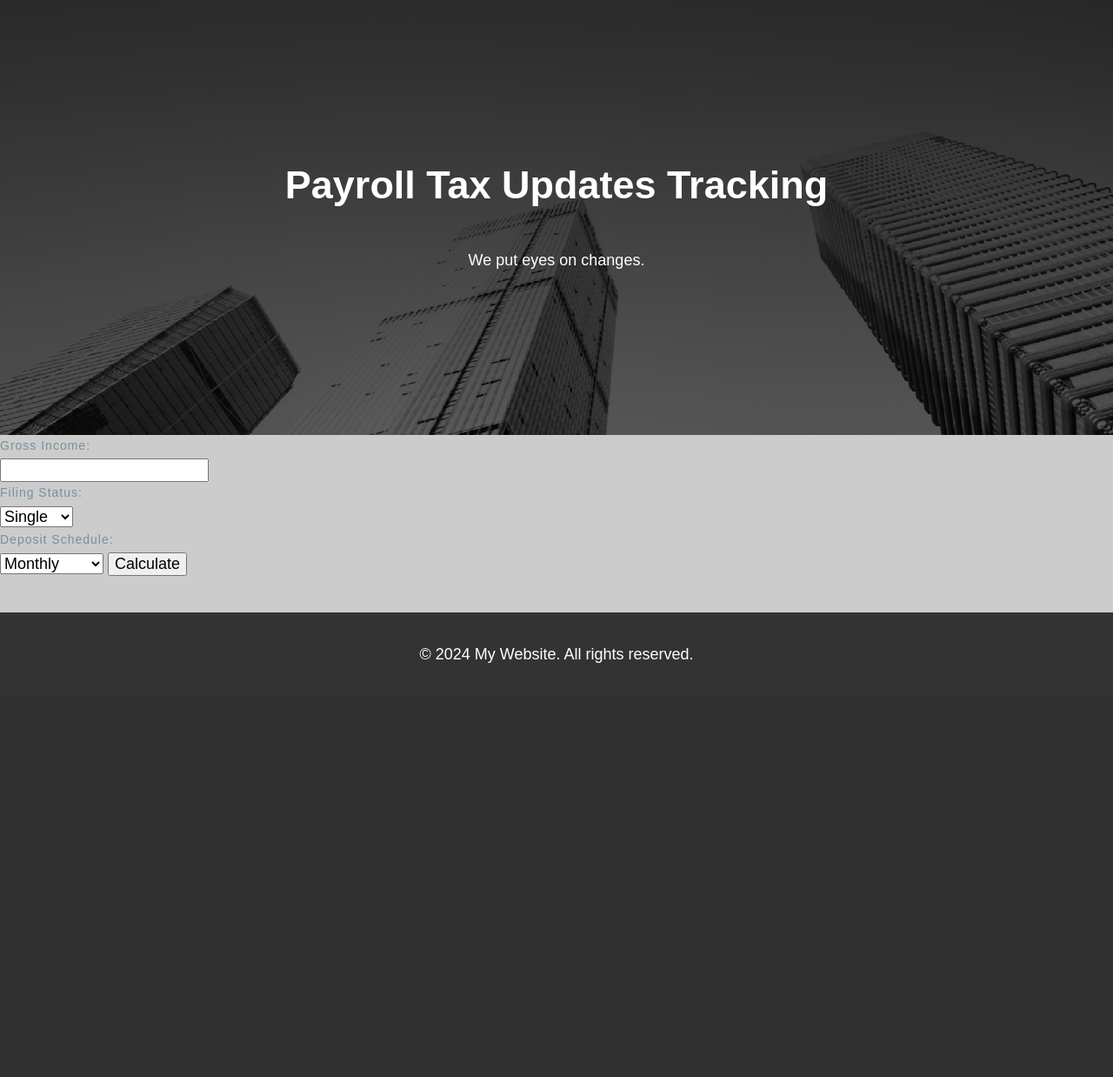
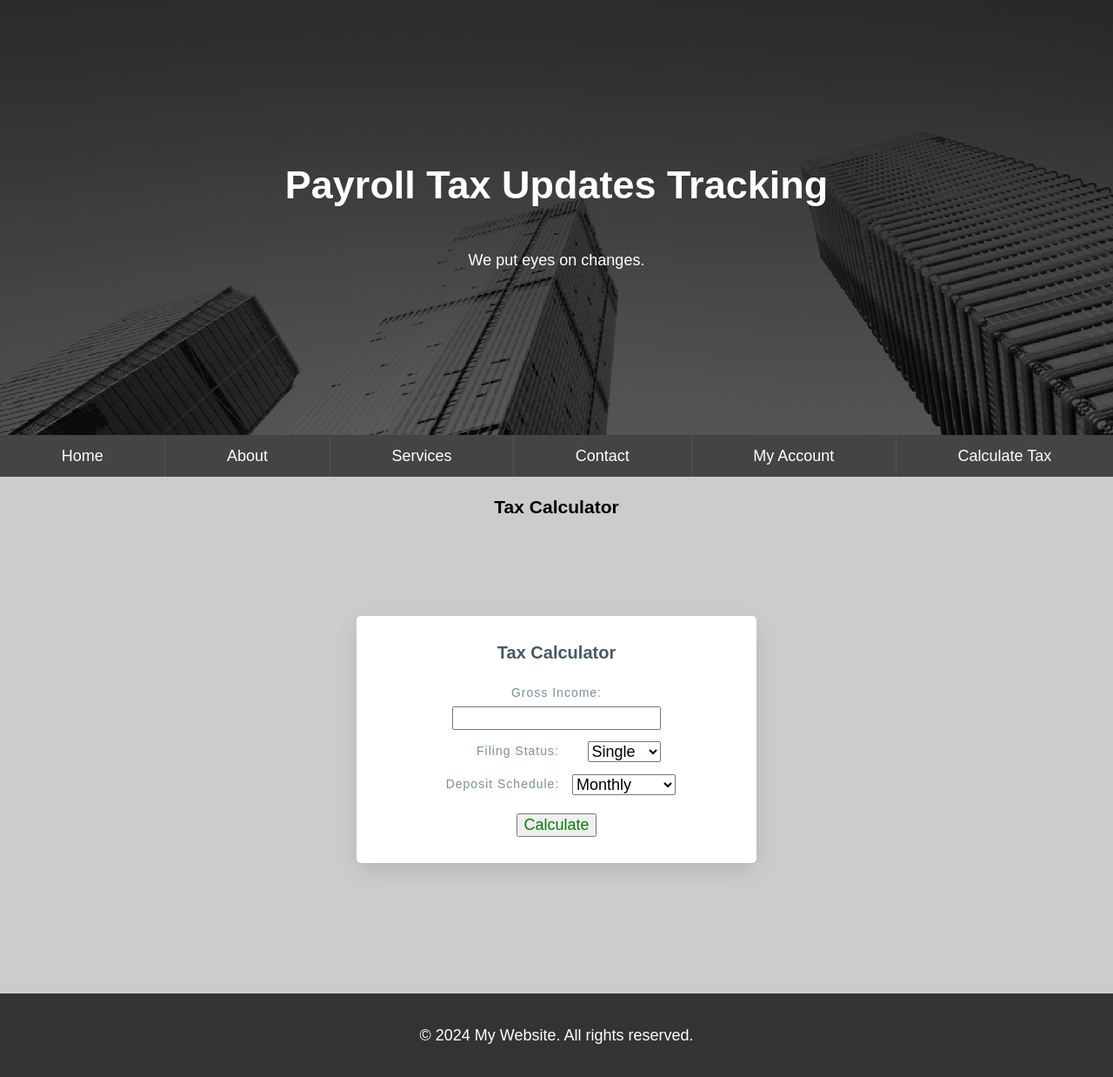
Before and after one commit to SharonCao0920/PayrollTaxTrackingSystem, a Flask app: page /calculate/ in a window 1280 px wide. Shown: the whole page at 87% size. Before the commit the page ends 762 px from the top, so only its background shows below. Run offline with Flask 3, Linux system fonts and the light colour scheme.

Commit message:
TaxCalculationFranc

```diff
--- a/app.py
+++ b/app.py
@@ -2,16 +2,12 @@ from datetime import datetime
 from email.mime.multipart import MIMEMultipart
 from email.mime.text import MIMEText
 from functools import wraps
-import random
-import smtplib
 from flask import Flask, jsonify, redirect, render_template, request, session
 import pymongo
 from dotenv import load_dotenv
 import os
 
 from werkzeug import Client
-
-
 
 
 app = Flask(__name__)
@@ -31,15 +27,6 @@ db = client.user_login_system
 otp_collection = db.otp_collection
 
 
-
-# mail transporter setup... replace setup with project mail setup
-smtp_host = 'smtp.mail.yahoo.com'
-smtp_port = 465
-smtp_user = 'ennydiamond@yahoo.com'
-smtp_pass = 'cuojgnjurjsllgal'
-
-
-
 #decorators
 def login_required(func):
     @wraps(func)
@@ -52,6 +39,8 @@ def login_required(func):
     return wrap
 #routes
 from user import routes
+from generateOTP import routes
+from calculateTax import routes
 
 @app.route('/')
 def home():
@@ -100,116 +89,9 @@ def goresetPass():
 def generate():
     return render_template('generateOTP.html')
 
-
 @app.route('/calculate/')
 def calculate():
     return render_template('calculateTax.html')
 
-
-
-# Generate OTP
-def generate_otp():
-    return str(random.randint(100000, 999999))
-
-
-# Send OTP via email
-def send_otp_by_email(email, otp):
-    msg = MIMEMultipart()
-    msg['From'] = 'ennydiamond@yahoo.com' #replace mail with project mail
-    msg['To'] = email
-    msg['Subject'] = 'OTP for Verification'
-    body = f'Your OTP is: {otp}'
-    msg.attach(MIMEText(body, 'plain'))
-
-    with smtplib.SMTP_SSL(smtp_host, smtp_port) as server:
-        server.login(smtp_user, smtp_pass)
-        server.sendmail(smtp_user, email, msg.as_string())
-    print('OTP sent to', email)
-
-
-# Verify OTP
-def verify_otp(otp):
-    otp_data = otp_collection.find_one({"otp": otp})
-    if not otp_data:
-        return "not found"
-
-    timestamp = otp_data["timestamp"]
-    current_time = datetime.now()
-    difference_in_minutes = (current_time - timestamp).total_seconds() / 60
-
-    if difference_in_minutes > 5:
-        return "expired"
-
-    return "ok"
-
-def calculate_federal_taxes(gross_income, filing_status):
-    # Constants for Federal Taxes
-    FUTA_RATE = 0.006
-    SSA_RATE = 0.062
-    FUTA_CAP = 7000
-    SSA_CAP = 137700
-    federal_tax_rate = 0.22 if filing_status == 'single' else 0.24
-
-    federal_tax = gross_income * federal_tax_rate
-    futa_tax = min(gross_income, FUTA_CAP) * FUTA_RATE
-    ssa_tax = min(gross_income, SSA_CAP) * SSA_RATE
-
-    return {
-        'federal_tax': round(federal_tax, 2),
-        'futa_tax': round(futa_tax, 2),
-        'ssa_tax': round(ssa_tax, 2)
-    }
-
-def calculate_ca_taxes(gross_income):
-    # Constants for California State Taxes
-    CA_STATE_TAX_RATE = 0.08  # Simplified average rate
-    CA_SDI_RATE = 0.01  # State Disability Insurance rate
-    CA_SDI_CAP = 122909  # Adjust as necessary
-
-    ca_state_tax = gross_income * CA_STATE_TAX_RATE
-    ca_sdi_tax = min(gross_income, CA_SDI_CAP) * CA_SDI_RATE
-
-    return {
-        'ca_state_tax': round(ca_state_tax, 2),
-        'ca_sdi_tax': round(ca_sdi_tax, 2)
-    }
-
-
-# API endpoint to generate and send OTP
-@app.route('/generate-otp', methods=['POST'])
-def generate_otp_endpoint():
-    data = request.json
-    email = data.get('email')
-    otp = generate_otp()
-
-    otp_collection.insert_one({"email": email, "otp": otp, "timestamp": datetime.now()})
-    send_otp_by_email(email, otp)
-
-    return jsonify({"success": True})
-
-
-# Verify OTP Endpoint
-@app.route('/verify-otp', methods=['POST'])
-def verify_otp_endpoint():
-    data = request.json
-    otp = data.get('otp')
-    verification_result = verify_otp(otp)
-
-    return jsonify({"status": verification_result})
-
-@app.route('/calculatetax', methods=['GET', 'POST'])
-def index():
-    if request.method == 'POST':
-        gross_income = float(request.form['gross_income'])
-        filing_status = request.form['filing_status']
-
-        federal_taxes = calculate_federal_taxes(gross_income, filing_status)
-        ca_taxes = calculate_ca_taxes(gross_income)
-
-        total_taxes = sum(federal_taxes.values()) + sum(ca_taxes.values())
-
-        return render_template('taxResult.html', federal_taxes=federal_taxes, ca_taxes=ca_taxes, total_taxes=round(total_taxes, 2))
-    return render_template('taxResult.html')
-
 if __name__ == '__main__':
     app.run(debug=True)
--- a/static/css/styles.css
+++ b/static/css/styles.css
@@ -292,3 +292,45 @@ footer {
   padding: 10px 0;
   width: 100%; /* Full width */
 }
+
+.form-row {
+  margin-bottom: 10px;
+  text-align: center;
+}
+
+.form-row label,
+.form-row input,
+.form-row select {
+  display: inline-block;
+  vertical-align: middle;
+}
+
+.form-row label {
+  width: 150px; /* Adjust as needed */
+}
+
+.form-row button {
+  display: inline-block;
+  vertical-align: middle;
+  margin-top: 10px;
+  color: green;
+}
+
+.tax-info {
+  text-align: justify;
+}
+
+.tax-info p {
+  text-align: left;
+  display: flex;
+  justify-content: space-between;
+}
+
+.tax-info p span {
+  text-align: right;
+}
+
+.right-align {
+  text-align: justify;
+  color: blue;
+}
--- a/static/js/scripts.js
+++ b/static/js/scripts.js
@@ -96,7 +96,7 @@ document.getElementById('otpForm').addEventListener('submit', async function(eve
 
   const email = document.getElementById('email').value.trim();
 
-  const url =  '/generate-otp'
+  const url =  '/generateOTP/generate-otp'
 
   // Data to send
   const data = {
@@ -143,7 +143,7 @@ document.getElementById('otpVerifyForm').addEventListener('submit', async functi
   const otp = document.getElementById('otp').value.trim();
 
   // URL endpoint for OTP verification
-  const url = '/verify-otp';
+  const url = '/generateOTP/verify-otp';
 
   // Data to send
   const data = {
--- a/templates/calculateTax.html
+++ b/templates/calculateTax.html
@@ -1,21 +1,43 @@
 {% extends "base.html" %}
 {% block content %}
+{% include 'components/tabs.html' %}
+    <div>
 
-    <div>
-        <form id="taxForm" method="POST" action="/calculatetax">
+        <h3 class="center">Tax Calculator</h3>
+        <div class="card-wrapper">
+            <div class="card">
+                <h2 class="center">Tax Calculator</h2>
+
+                <div class="center">
+                    <form id="taxForm" method="POST" action="/calculateTax/calculatetax">
+                        <div class="form-row">
                             <label for="gross_income">Gross Income:</label>
                             <input type="number" id="gross_income" name="gross_income" required>
+                        </div>
+                        <div class="form-row">
                             <label for="filing_status">Filing Status:</label>
                             <select id="filing_status" name="filing_status" required>
                                 <option value="single">Single</option>
                                 <option value="married">Married</option>
                             </select>
+                        </div>
+                        <div class="form-row">
                             <label for="deposit_schedule">Deposit Schedule:</label>
                             <select id="deposit_schedule" name="deposit_schedule" required>
                                 <option value="monthly">Monthly</option>
                                 <option value="semiweekly">Semiweekly</option>
                             </select>
+                        </div>
+                        <div class="form-row">
                             <button type="submit">Calculate</button>
+                        </div>
                     </form>
                 </div>
+            </div>
+
+        </div>
+
+    </div>
+
+
 {% endblock %}
--- a/templates/components/tabs.html
+++ b/templates/components/tabs.html
@@ -5,5 +5,6 @@
         <li class="tab"><a href="/services">Services</a></li>
         <li class="tab"><a href="/contact">Contact</a></li>
         <li class="tab"><a href="/dashboard">My Account</a></li>
+        <li class="tab"><a href="/calculate">Calculate Tax</a></li>
     </ul>
 </nav>
--- a/templates/login.html
+++ b/templates/login.html
@@ -21,7 +21,6 @@
         <div class="link-options">
           <a href="/generate" class="link">Forgot Password?</a> |
           <a href="/gosignup" class="link">Sign Up</a>
-          <a href="/calculate" class="link">Calculate Tax</a>
         </div>
 
       </form>
```
Also changed, not shown: calculateTax/models.py (added, +32 -0 lines), calculateTax/routes.py (added, +17 -0 lines), generateOTP/models.py (added, +48 -0 lines), generateOTP/routes.py (added, +26 -0 lines), requirements.txt (added, +34 -0 lines), templates/taxResult.html (+29 -9 lines), calculateTax/__init__.py (added), generateOTP/__init__.py (added). Lines whose indentation alone changed are shown as unchanged.
